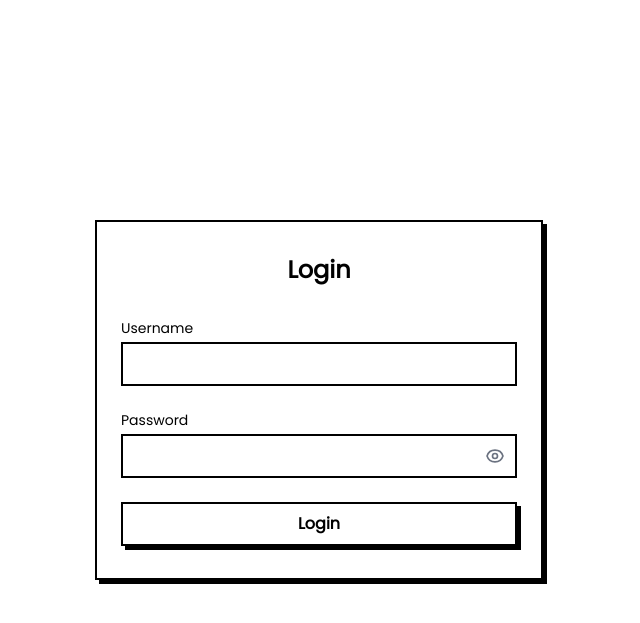
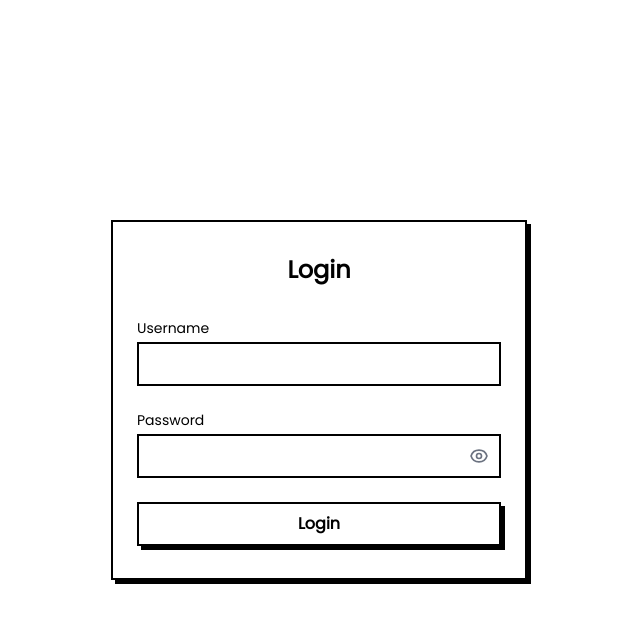
Before and after one commit to xtianroy04/Plugin-Manager, a Django app: page /accounts/login/ in a window 1280 px wide. Shown: the top 623 px of the page, without its empty margins (321-961 px from the left). Run offline with Django 5.2, Linux system fonts and the light colour scheme; some libraries are stand-ins or nearby versions.

Commit message:
login style

```diff
--- a/templates/registration/login.html
+++ b/templates/registration/login.html
@@ -77,7 +77,7 @@
     </style>
 </head>
 <body class="min-h-screen flex items-center justify-center">
-    <div class="max-w-md w-full mx-auto">
+    <div class="max-w-md w-full mx-auto p-4">
         <div class="bg-theme border-2 border-theme overflow-hidden shadow-theme">
             <div class="px-6 py-8">
                 <h2 class="text-2xl font-bold text-center text-theme mb-8">Login</h2>
```
